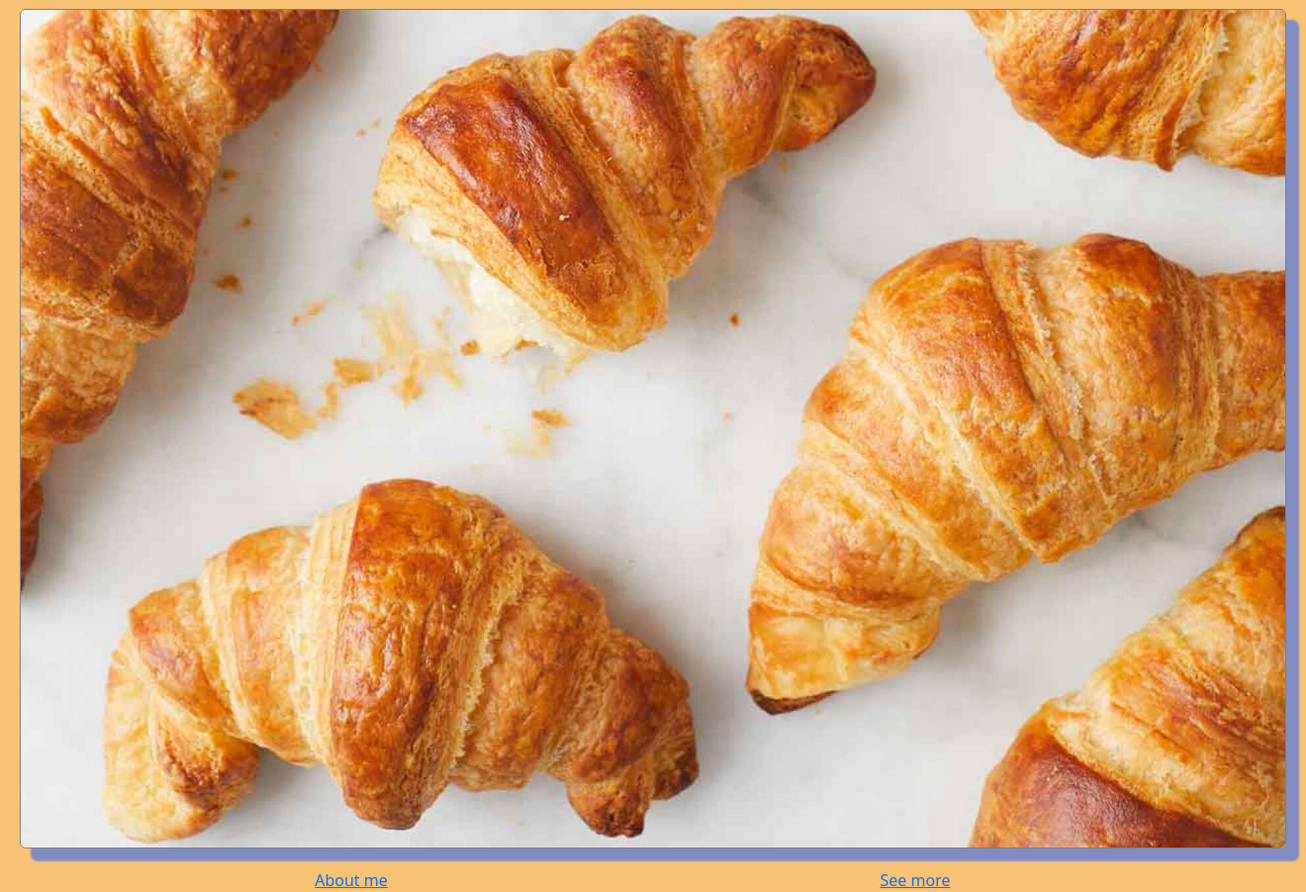
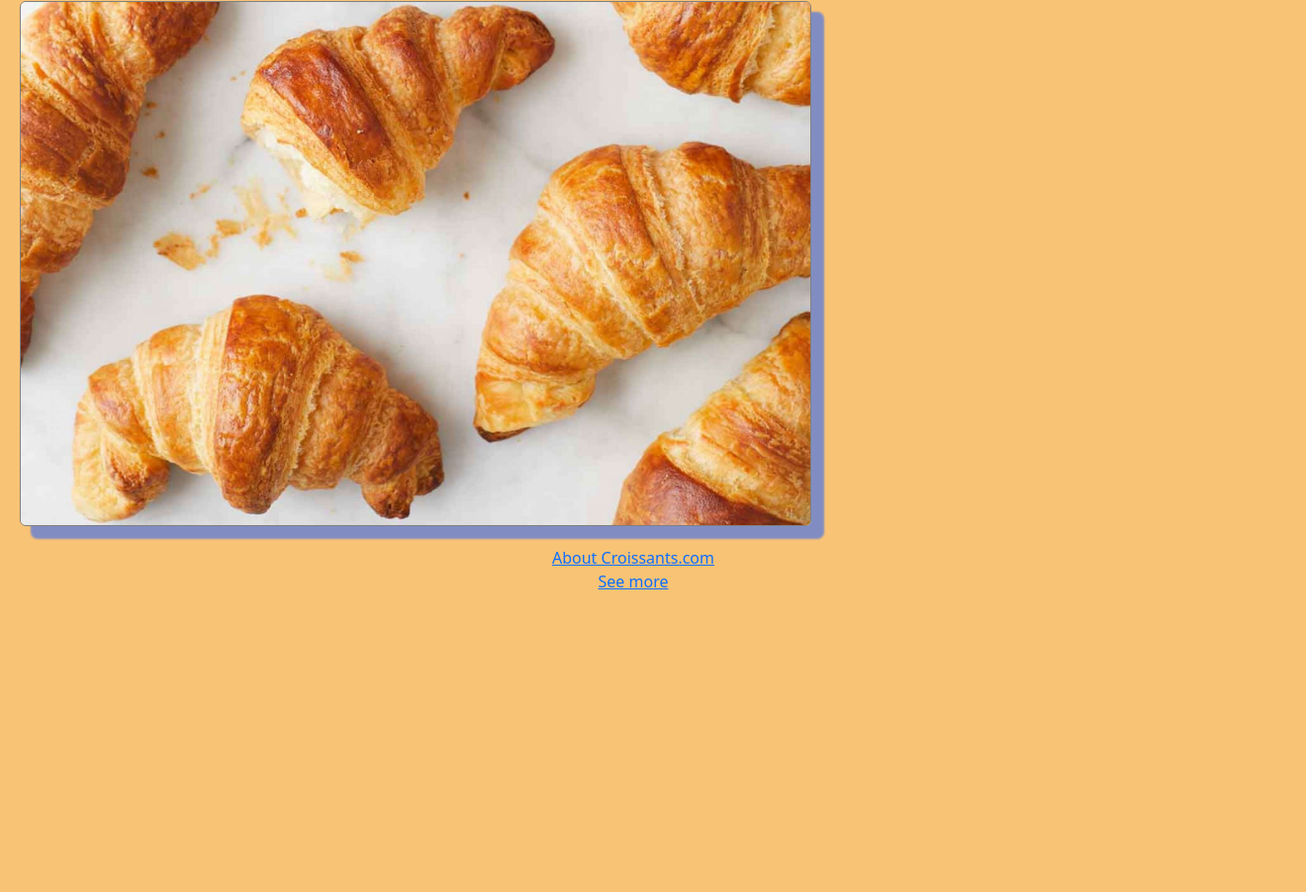
Before and after one commit to Nini-ane/multiple-pages-static-website, a plain HTML site: page index.html in a window 1280 px wide. Shown: the part 145-1047 px from the top of the page at 99% size, 1320 px wide, since content can reach past the window. After the commit the page ends 800 px from the top, so only its background shows below. Drawn offline with nearby package versions, Linux system fonts and the light colour scheme.

Commit message:
Changed pages link layout

```diff
--- a/css/style.css
+++ b/css/style.css
@@ -3,7 +3,6 @@ body {
 }
 
 img {
-    max-width: 100%;
     margin: 20px;
     border-radius: 6px;
     border: 1px solid grey;
--- a/index.html
+++ b/index.html
@@ -12,12 +12,11 @@
     <h1>🥐 Welcome 🥐
     <br>
         to the savoury world of croissants! </h1>
-    <img src="/images/croissant.jpg" alt="picture of multiple croissants">
-<div class="container">
-    <div class="row">
-   <div class="col-md-6"> <a href="/about.html" title="More about Croissants.com"> About me</a></div>
-   <div class="col-md-6"> <a href="/photo.html" title="See more Croissants here">See more</a></div>
-</div>
+    <img class="img-fluid d-block" src="/images/croissant.jpg" alt="picture of multiple croissants" width="800px">
+<div>
+    <a href="/about.html" title="More about Croissants.com"> About Croissants.com</a>
+    <br>
+    <a href="/photo.html" title="See more Croissants here">See more</a>
 </div>
 </body>
 </html>
```
